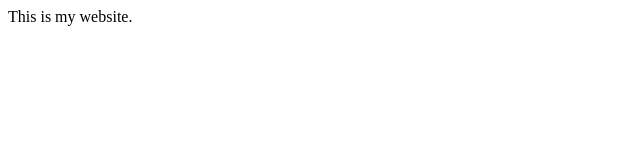
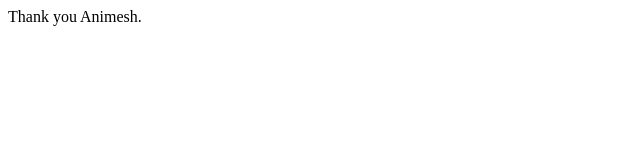
Before and after one commit to AshmitD/ashmitdewan.com, a plain HTML site: page index.html in a window 1280 px wide. Shown: the full height of the page, 0-640 px from the left. Drawn offline with Linux system fonts and the light colour scheme.

Commit message:
Update index.html

```diff
--- a/index.html
+++ b/index.html
@@ -3,6 +3,6 @@
         <title>Hey There</title>
     </head>
     <body>
-        <p>This is my website.</p>
+        <p>Thank you Animesh.</p>
     </body>
 </html>
```
